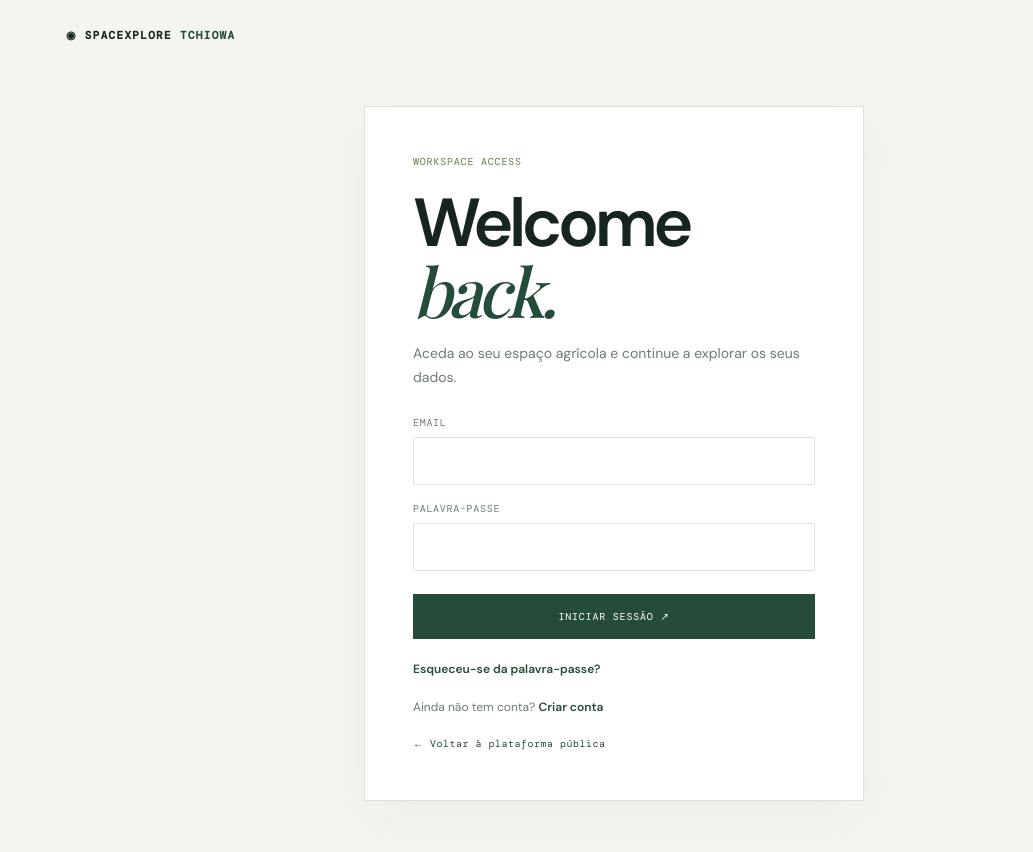
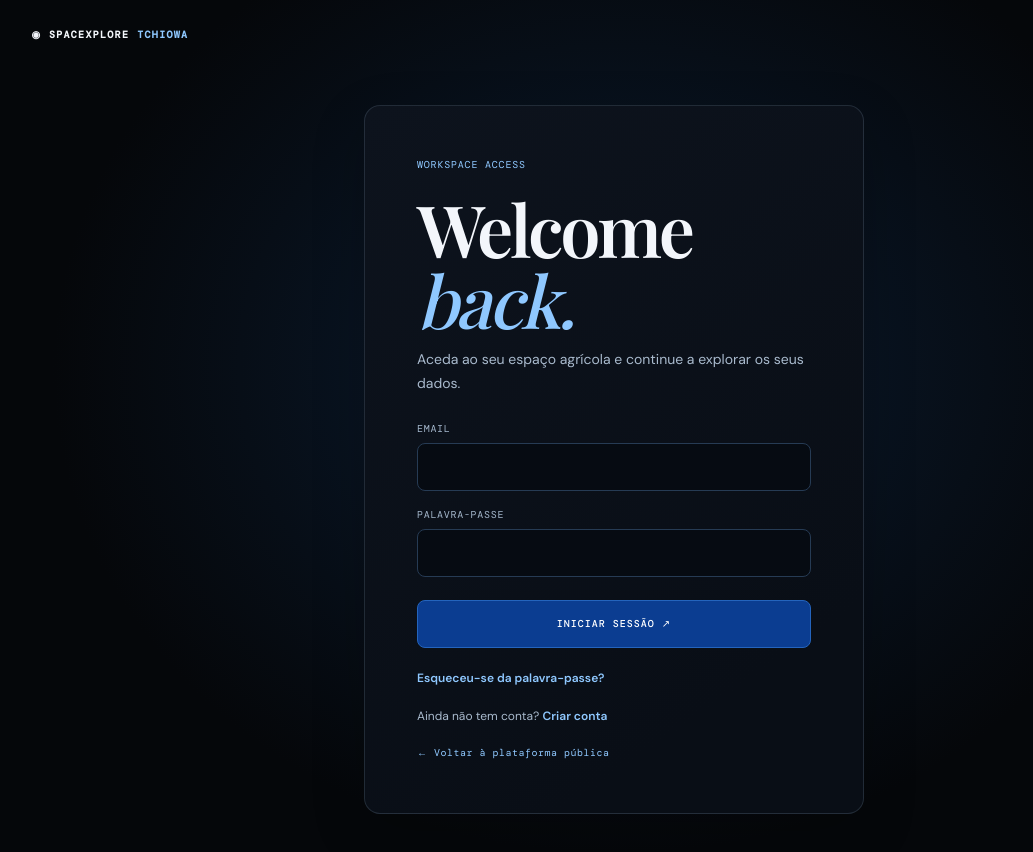
Before and after one commit to josemacaia3337-creator/spacexplore-tchiowa, a Next.js app: page /login in a window 1280 px wide. Shown: the top 852 px of the page, without its empty margins (26-1059 px from the left). Built offline with nearby package versions, Linux system fonts and the light colour scheme.

Commit message:
feat: apply unified SpaceXplore dark editorial design system

```diff
--- a/app/globals.css
+++ b/app/globals.css
@@ -736,3 +736,141 @@ footer{display:flex;justify-content:space-between;padding:0 0 30px;color:#879188
 .climate-period-controls label{display:grid;gap:.45rem;font-size:.7rem;letter-spacing:.08em;opacity:.85}
 .climate-period-controls input{width:100%;min-height:46px;padding:.7rem .8rem;border:1px solid rgba(104,216,237,.25);border-radius:9px;background:rgba(8,24,35,.7);color:inherit;color-scheme:dark;font:inherit;letter-spacing:normal}
 @media(max-width:560px){.climate-period-controls{grid-template-columns:1fr}}
+
+
+
+/* SPACE XPLORE TCHIOWA — GLOBAL PRODUCT BRAND SYSTEM
+   Applies to public experience, authenticated workspace, account and operational screens. */
+:root{
+  --ink:#f3f6fb;--muted:#9aa9bc;--paper:#05070a;--green:#2f70c9;--lime:#8fc8ff;--line:rgba(157,184,215,.17);--white:#0b1018;
+  --sx-void:#05070a;--sx-navy:#0b0d12;--sx-blue:#0b3d91;--sx-blue-bright:#367fe0;
+  --sx-cyan:#8fc8ff;--sx-white:#f3f6fb;--sx-muted:#9aa9bc;--sx-hairline:rgba(157,184,215,.17);
+  --sx-radius:12px;--sx-motion:180ms ease;
+}
+html,body{background:#05070a;color:#f3f6fb}
+body{font-family:var(--font-dm-sans),Arial,sans-serif}
+a{transition:color var(--sx-motion),border-color var(--sx-motion),background var(--sx-motion)}
+:focus-visible{outline:2px solid #8fc8ff;outline-offset:3px}
+.shell{max-width:1440px;padding:0 clamp(18px,4.5vw,68px)}
+.topbar{height:78px;border-color:var(--sx-hairline)}
+.brand,.auth-brand{color:#f3f6fb}
+.brand b,.auth-brand b{color:#8fc8ff}
+.brand-mark{background:#0b3d91;color:#fff;border-radius:9px}
+.top-label,.eyebrow,.hero-meta,.status-tag,.query-panel label,.query-panel button,footer,.source-pill{color:#8fa5bd}
+.eyebrow{color:#8fc8ff}
+.back-link,.top-nav a{color:#9dcfff}
+.top-nav a:hover,.back-link:hover{color:#fff}
+.workspace,.farm-card,.crop-card,.rotation-card,.readiness-card,.metric,.auth-card,.organization-card,.dashboard-metric,.analytics-placeholder,.empty-state,.organization-empty{
+  background:linear-gradient(145deg,#0d131d,#090e16 80%);
+  border:1px solid var(--sx-hairline);border-radius:var(--sx-radius);
+  box-shadow:0 18px 54px rgba(0,0,0,.2);
+}
+.workspace{padding:clamp(20px,3vw,36px);margin:28px 0 64px}
+h1,h2,h3{color:#f3f6fb}
+h1 em,h2 em{color:#8fc8ff}
+h1{font-family:var(--font-dm-sans),sans-serif}
+h1 em,h2 em,.dashboard-welcome h1 em{font-family:var(--font-playfair),Georgia,serif}
+.section-copy,.hero-copy,.farm-location,.provenance,.provenance p{color:#a8b7c9}
+.status-tag,.source-pill{border-color:#29415d;color:#a8d7ff;background:#0a1727;border-radius:999px}
+.query-panel,.crop-controls,.rotation-context,.evidence-list p,.notice,.empty-state{
+  background:#0b1420;border-color:var(--sx-hairline);color:#c0ccda;border-radius:10px
+}
+.query-panel label,.form-grid label,.full-label,.auth-form label,.rotation-farm-select,.crop-controls label{color:#a5b8cd}
+.query-panel input,.form-grid input,.form-grid select,.full-label textarea,.crop-controls input,.crop-controls select,.rotation-farm-select select,.auth-form input,.climate-period-controls input{
+  background:#060b12;border:1px solid #263b54;color:#f3f6fb;border-radius:8px;color-scheme:dark
+}
+.query-panel input:focus,.form-grid input:focus,.form-grid select:focus,.full-label textarea:focus,.auth-form input:focus{border-color:#5da8f4;box-shadow:0 0 0 3px #367fe022}
+.primary-button,.query-panel button,.farm-climate-link{
+  background:#0b3d91;border:1px solid #2464bd;color:#fff;border-radius:8px;min-height:48px;
+  font:500 10px var(--font-dm-mono),monospace;letter-spacing:.1em;transition:background var(--sx-motion),transform var(--sx-motion)
+}
+.primary-button:hover,.query-panel button:hover,.farm-climate-link:hover{background:#1455b5;transform:translateY(-1px)}
+.primary-button:disabled,.query-panel button:disabled{opacity:.55}
+.metric,.dashboard-metric{border-color:var(--sx-hairline);background:linear-gradient(145deg,#101a28,#0a111b)}
+.metric strong,.dashboard-metric strong{color:#fff}
+.metric>span,.metric>small,.dashboard-metric>span,.dashboard-metric small{color:#9aadc2}
+.notice{border-left:3px solid #4c91df}
+.notice.error,.auth-error{background:#24131a;border-color:#d26b79;color:#ffb8c0}
+.auth-success,.form-message{background:#0d201c;border-left:3px solid #63bd9a;color:#a9e6cb;padding:12px 14px;border-radius:6px}
+.form-section-title{color:#8fc8ff;border-color:var(--sx-hairline)}
+.farm-facts span,.farm-facts strong{color:#a8b7c9}
+.farm-facts strong{color:#f3f6fb}
+.farm-disclaimer{border-color:var(--sx-hairline);color:#9aa9bc}
+.delete-button{color:#ff9da8}
+.crop-type,.rotation-positive,.rotation-flag,.readiness-provided,.readiness-missing{border-radius:6px}
+.crop-type{border-color:#29415d;color:#a8d7ff}
+.crop-role{color:#9dcfff}
+.crop-note,.rotation-step{background:#0b1420;border-color:var(--sx-hairline)}
+.crop-note strong,.rotation-step span,.rotation-step small{color:#8fa5bd}
+.rotation-positive,.readiness-provided{background:#10251f;color:#8ed9b7}
+.rotation-flag,.readiness-missing{background:#281f13;color:#e7c18a}
+.auth-shell{max-width:1440px;padding:28px clamp(18px,4.5vw,68px);background:radial-gradient(ellipse at 50% 40%,#0b1c31 0%,#05070a 62%)}
+.auth-card{border-radius:16px;padding:clamp(26px,5vw,52px)}
+.auth-card h1{font-family:var(--font-playfair),Georgia,serif;font-size:clamp(48px,7vw,72px);letter-spacing:-.045em}
+.auth-card h1 em{color:#8fc8ff}
+.auth-copy,.auth-foot{color:#a9bacd}
+.auth-foot a,.auth-back{color:#8fc8ff}
+.auth-brand{font:600 10px var(--font-dm-mono),monospace;letter-spacing:.13em}
+.auth-brand img{width:220px;height:52px;object-fit:contain;object-position:left center}
+.dashboard-shell{max-width:none;background:#05070a;grid-template-columns:260px minmax(0,1fr)}
+.dashboard-sidebar{background:#080d15;border-color:var(--sx-hairline);padding:28px 20px}
+.dashboard-brand{font-size:9px}
+.dashboard-brand .brand-mark{width:36px;height:36px}
+.sidebar-caption,.nav-group-label{color:#71869d}
+.dashboard-nav a{color:#a9bacd;border-radius:7px}
+.dashboard-nav a:hover,.dashboard-nav a[aria-current=page]{background:#10233b;border-color:#24466d;color:#fff}
+.nav-code{color:#7d9bb9}
+.sidebar-signout{border-color:#29415d;color:#a9c9e8;border-radius:7px}
+.dashboard-main{max-width:1440px;padding:0 clamp(20px,4.5vw,68px)}
+.dashboard-topline{border-color:var(--sx-hairline);color:#8fa5bd}
+.account-chip{border-color:#29415d;color:#a8d7ff;background:#0a1727;border-radius:999px}
+.account-chip i{background:#69cba4}
+.dashboard-welcome h1{font-family:var(--font-playfair),Georgia,serif;font-weight:500}
+.dashboard-welcome h1 em{color:#8fc8ff}
+.dashboard-welcome>p{color:#a9bacd}
+.dashboard-section-heading h2{font-family:var(--font-playfair),Georgia,serif;font-weight:500}
+.organization-card{padding:24px}
+.organization-card h3{font-family:var(--font-playfair),Georgia,serif;font-size:25px}
+.organization-card a,.analytics-placeholder a{color:#8fc8ff}
+.organization-empty{grid-template-columns:70px minmax(0,1fr);border-radius:14px}
+.empty-orbit,.analytics-placeholder-mark{background:#0b3d91;color:#fff;border-radius:12px}
+.organization-empty-copy p,.analytics-placeholder p{color:#a9bacd}
+.analytics-placeholder{border-radius:14px}
+.dashboard-footer{border-color:var(--sx-hairline);color:#8195ab}
+.boundary-map{border-color:#29415d;border-radius:12px;overflow:hidden}
+.boundary-toolbar button,.boundary-save-button{border-radius:8px}
+.boundary-toolbar button.primary,.boundary-save-button{background:#0b3d91;color:#fff;border-color:#367fe0}
+.boundary-stat{background:#0c1928;border-color:#29415d;border-radius:9px}
+.boundary-help{background:#0b1725;border-color:#367fe0;border-radius:8px}
+.climate-chart{background:#0b1420;border-color:var(--sx-hairline);border-radius:12px}
+.climate-month-values span{background:#111e2d}
+footer{border-color:var(--sx-hairline);color:#8195ab}
+@media(max-width:900px){
+ .dashboard-shell{grid-template-columns:1fr}
+ .dashboard-sidebar{position:relative;top:auto;height:auto;min-height:0;padding:15px 18px;border-right:0;border-bottom:1px solid var(--sx-hairline)}
+ .dashboard-sidebar>.brand{margin-bottom:8px}
+ .sidebar-caption{margin:14px 0 8px}
+ .dashboard-nav{display:grid;grid-template-columns:repeat(2,minmax(0,1fr));gap:6px}
+ .dashboard-nav .nav-group-label{grid-column:1/-1;margin-top:12px}
+ .dashboard-nav a{min-height:40px;font-size:11px}
+ .sidebar-bottom{margin-top:16px}
+ .dashboard-main{padding:0 18px}
+ .dashboard-topline{height:60px}
+ .dashboard-welcome{padding:42px 0 28px}
+}
+@media(max-width:650px){
+ .shell{padding:0 16px}
+ .topbar{height:auto;min-height:70px;align-items:flex-start;gap:12px;padding:14px 0;flex-direction:column}
+ .top-nav{width:100%;display:grid;grid-template-columns:repeat(2,minmax(0,1fr));gap:7px}
+ .top-nav a{padding:10px;border:1px solid var(--sx-hairline);border-radius:6px;background:#0b1420;font-size:8px}
+ .farm-hero{padding:48px 0 16px}
+ .farm-hero h1{font-size:clamp(48px,13vw,66px)}
+ .workspace{padding:18px;margin:20px 0 40px}
+ .farm-cards,.crop-grid,.rotation-grid{grid-template-columns:1fr}
+ .farm-card,.crop-card,.rotation-card{padding:17px}
+ .dashboard-metrics{grid-template-columns:repeat(2,minmax(0,1fr));gap:8px;margin-bottom:32px}
+ .dashboard-metric{padding:13px}
+ .organization-empty{grid-template-columns:1fr;padding:18px}
+ .auth-shell{padding:18px}
+ .auth-card{margin:7vh auto;padding:24px}
+}
```
